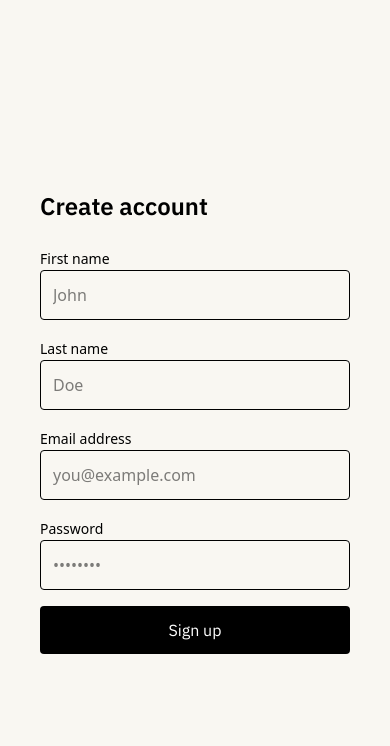
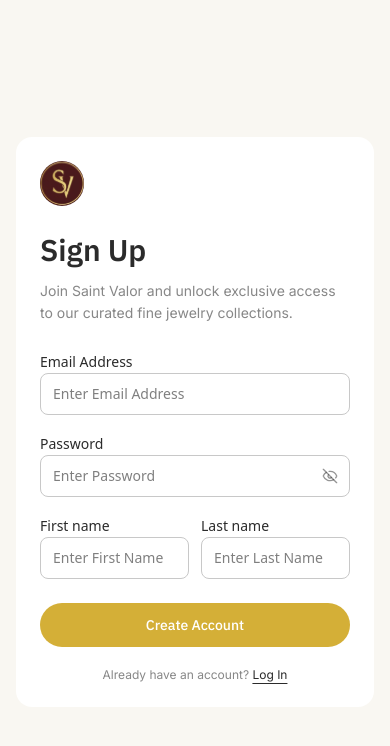
Before and after one commit to Tobi-Oyedele/saint-valor, a Next.js app: page /sign-up in a window 390 px wide. Shown: the top 746 px of the page. Built offline with nearby package versions, Linux system fonts and the light colour scheme.

Commit message:
feat: complete responsive sign-up page UI

```diff
--- a/app/(auth)/layout.tsx
+++ b/app/(auth)/layout.tsx
@@ -2,8 +2,8 @@
   children,
 }: Readonly<{ children: React.ReactNode }>) {
   return (
-    <div className="min-h-screen flex items-center justify-center p-4 bg-ivory">
-      <div className="w-full max-w-md">{children}</div>
+    <div className="min-h-screen flex items-center justify-center bg-ivory">
+      <div className="w-full">{children}</div>
     </div>
   );
 }
--- a/app/(auth)/sign-up/page.tsx
+++ b/app/(auth)/sign-up/page.tsx
@@ -1,6 +1,9 @@
 "use client";
 
 import { useState } from "react";
+import Link from "next/link";
+import Image from "next/image";
+import { EyeOff } from "lucide-react";
 
 type SignUpFormData = {
   email: string;
@@ -36,7 +39,6 @@
     e.preventDefault();
     setError("");
 
-    // basic validation example
     if (!formData.email || !formData.password) {
       setError("Email and password are required.");
       return;
@@ -45,7 +47,6 @@
     try {
       setLoading(true);
 
-      // Backend-ready: replace this with your API call later
       console.log("SIGN UP payload:", formData);
 
       // Example: reset form after success
@@ -58,72 +59,125 @@
   }
 
   return (
-    <main className="mx-auto max-w-md p-6">
-      <h1 className="text-2xl font-semibold">Create account</h1>
+    <main className="min-h-screen lg:grid lg:grid-cols-2">
+      <div className="relative hidden lg:block min-h-screen">
+        <Image
+          src="/images/sign-up.png"
+          alt="sign up image"
+          fill
+          priority
+          className="object-cover"
+          sizes="50vw"
+        />
+      </div>
+
+      <div className="flex min-h-screen items-center justify-center px-4 sm:px-8">
+        <div className="w-full max-w-115 rounded-2xl bg-white p-6 sm:p-10">
+          <Link href="/" aria-label="Go to homepage" className="inline-flex">
+            <Image
+              src="/images/Logo.svg"
+              width={44}
+              height={44}
+              alt="Saint Valor Logo"
+            />
+          </Link>
+
+          <h1 className="mt-5 text-3xl font-semibold text-charcoal sm:text-4xl">
+            Sign Up
+          </h1>
+          <p className="mt-3 text-sm leading-relaxed text-secondary">
+            Join Saint Valor and unlock exclusive access to our curated fine
+            jewelry collections.
+          </p>
 
           {error ? <p className="mt-3 text-sm text-red-600">{error}</p> : null}
 
           <form onSubmit={handleSubmit} className="mt-6 space-y-4">
-        <div className="space-y-1">
-          <label className="text-sm">First name</label>
+            <div className="space-y-1.5">
+              <label className="text-sm text-charcoal">Email Address</label>
+              <input
+                name="email"
+                value={formData.email}
+                onChange={handleChange}
+                type="email"
+                autoComplete="email"
+                placeholder="Enter Email Address"
+                className="w-full rounded-lg border border-placeholder bg-white px-3 py-2.5 text-sm outline-none focus:border-burgundy/40 focus:ring-2 focus:ring-burgundy/10"
+              />
+            </div>
+
+            <div className="space-y-1.5">
+              <label className="text-sm text-charcoal">Password</label>
+
+              <div className="relative">
+                <input
+                  name="password"
+                  value={formData.password}
+                  onChange={handleChange}
+                  type="password"
+                  autoComplete="new-password"
+                  placeholder="Enter Password"
+                  className="w-full rounded-lg border border-placeholder bg-white px-3 py-2.5 pr-10 text-sm outline-none focus:border-burgundy/40 focus:ring-2 focus:ring-burgundy/10"
+                />
+                <button
+                  type="button"
+                  aria-label="Toggle password visibility"
+                  className="absolute right-3 top-1/2 -translate-y-1/2 text-charcoal/50 hover:text-charcoal"
+                >
+                  <EyeOff className="h-4 w-4" />
+                </button>
+              </div>
+            </div>
+
+            <div className="grid gap-3 grid-cols-2">
+              <div className="space-y-1.5">
+                <label className="text-sm text-charcoal">First name</label>
                 <input
                   name="firstName"
                   value={formData.firstName}
                   onChange={handleChange}
                   type="text"
                   autoComplete="given-name"
-            className="w-full rounded border p-3"
-            placeholder="John"
+                  placeholder="Enter First Name"
+                  className="w-full rounded-lg border border-placeholder bg-white px-3 py-2.5 text-sm outline-none focus:border-burgundy/40 focus:ring-2 focus:ring-burgundy/10"
                 />
               </div>
 
-        <div className="space-y-1">
-          <label className="text-sm">Last name</label>
+              <div className="space-y-1.5">
+                <label className="text-sm text-charcoal">Last name</label>
                 <input
                   name="lastName"
                   value={formData.lastName}
                   onChange={handleChange}
                   type="text"
                   autoComplete="family-name"
-            className="w-full rounded border p-3"
-            placeholder="Doe"
+                  placeholder="Enter Last Name"
+                  className="w-full rounded-lg border border-placeholder bg-white px-3 py-2.5 text-sm outline-none focus:border-burgundy/40 focus:ring-2 focus:ring-burgundy/10"
                 />
               </div>
-
-        <div className="space-y-1">
-          <label className="text-sm">Email address</label>
-          <input
-            name="email"
-            value={formData.email}
-            onChange={handleChange}
-            type="email"
-            autoComplete="email"
-            className="w-full rounded border p-3"
-            placeholder="you@example.com"
-          />
-        </div>
-
-        <div className="space-y-1">
-          <label className="text-sm">Password</label>
-          <input
-            name="password"
-            value={formData.password}
-            onChange={handleChange}
-            type="password"
-            autoComplete="new-password"
-            className="w-full rounded border p-3"
-            placeholder="••••••••"
-          />
             </div>
 
             <button
               type="submit"
               disabled={loading}
-          className="w-full rounded bg-black p-3 text-white disabled:opacity-60"
+              className="cursor-pointer mt-2 w-full rounded-full bg-gold py-3 text-sm font-medium text-white disabled:opacity-60"
             >
-          {loading ? "Creating account..." : "Sign up"}
+              {loading ? "Creating account..." : "Create Account"}
             </button>
+
+            {/* Optional: small text under button like your screenshot */}
+            <p className="pt-1 text-center text-xs text-secondary">
+              Already have an account?{" "}
+              <Link
+                href="/sign-in"
+                className="text-charcoal underline underline-offset-4"
+              >
+                Log In
+              </Link>
+            </p>
           </form>
+        </div>
+      </div>
     </main>
   );
 }
--- a/app/globals.css
+++ b/app/globals.css
@@ -6,6 +6,7 @@
   --color-ivory: #f9f7f2; /* background */
   --color-charcoal: #2b2b2b; /* text */
   --color-placeholder: #c8c8c8; /* placeholder color */
+  --color-secondary: #878787; /* secondary text color */
 
   --animate-hero-in: hero-in 1200ms cubic-bezier(0.16, 1, 0.3, 1);
 }
```
Lines whose indentation alone changed are shown as unchanged.
